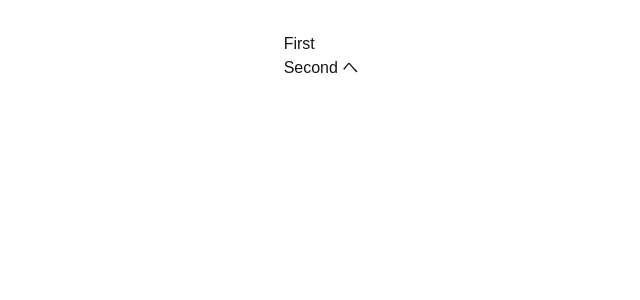
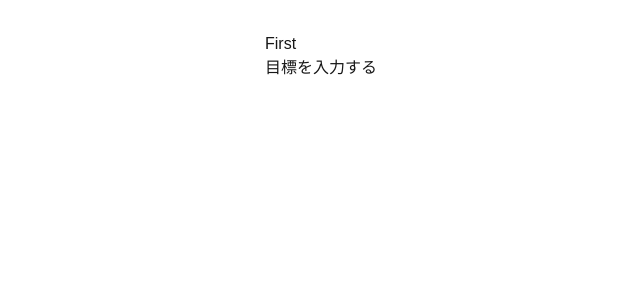
Before and after one commit to funswift/funswift-education, a Next.js app: page / in a window 1280 px wide. Shown: the top 300 px of the page, without its empty margins (319-959 px from the left). Built offline with nearby package versions, Linux system fonts and the light colour scheme.

Commit message:
ページ遷移機能書き換え

```diff
--- a/src/app/goal.tsx
+++ b/src/app/goal/goal.tsx
@@ -8,7 +8,7 @@ function First() {
   return (
     <div>
       <h1>First</h1>
-      <Link href={"/second"}>Second へ</Link>
+      <Link href={"/second"}>目標を入力する</Link>
     </div>
   );
 }
--- a/src/app/goal_input.tsx
+++ /dev/null
@@ -1,38 +0,0 @@
-"use client";
-
-import React, { useState } from "react";
-
-import Link from "next/link";
-
-
-
-function Second() {
-  return <div>Second</div>;
-}
-
-export default Second;
-
-/*
-export default function Goal() {
-
-  const [time, setTime] = useState("");
-
-  return (
-    <div style={{ display: "flex", justifyContent: "center", alignItems: "center", minHeight: "60vh", padding: "2rem" }}>
-      <div style={{ width: 320, border: "2px solid #ccc", borderRadius: 12, padding: "1.25rem", boxShadow: "0 2px 8px rgba(0,0,0,0.06)" }}>
-        <label htmlFor="time-input" style={{ display: "block", marginBottom: ".5rem", fontWeight: 600 }}>
-          時刻を入力
-        </label>
-        <input
-          id="time-input"
-          type="time"
-          value={time}
-          onChange={(e: React.ChangeEvent<HTMLInputElement>) => setTime(e.target.value)}
-          style={{ width: "100%", padding: ".5rem .75rem", fontSize: "1rem", borderRadius: 8, border: "1px solid #ddd" }}
-        />
-        <p style={{ marginTop: ".75rem", color: "#333" }}>選択: {time || "未選択"}</p>
-      </div>
-    </div>
-  );
-}
-  */
--- a/src/app/page.tsx
+++ b/src/app/page.tsx
@@ -1,4 +1,4 @@
-import Goal from "./goal";
+import Goal from "./goal/goal";
 
 
 export default function Home() {
--- /dev/null
+++ b/src/app/second/page.tsx
@@ -0,0 +1,14 @@
+// app/second/page.tsx
+"use client";
+
+import React from "react";
+import Link from "next/link";
+
+export default function Second() {
+  return (
+    <div>
+      <h1>Second</h1>
+      <Link href="/">完了</Link>
+    </div>
+  );
+}
```
